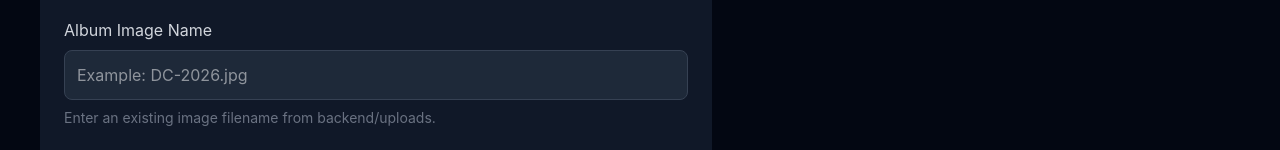
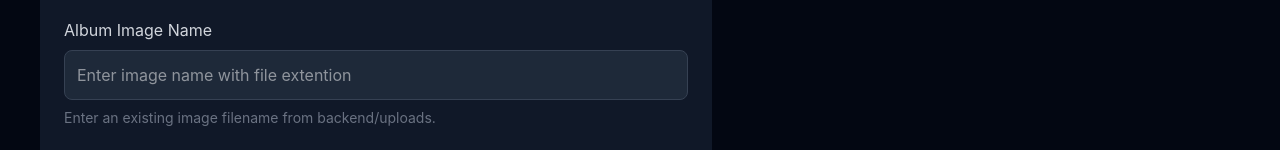
Before and after one commit to raghavendrathalari/vibe-music-player, a React (Vite) app in the folder frontend/: page /admin in a window 1280 px wide. Shown: the part 496-646 px from the top of the page. Built offline with nearby package versions, Linux system fonts and the light colour scheme; no server answers; sample sign-in values are in the browser's storage.

Commit message:
Update image filename handling

```diff
--- a/frontend/src/pages/Admin.jsx
+++ b/frontend/src/pages/Admin.jsx
@@ -278,7 +278,7 @@ function Admin() {
             <input
               type="text"
               name="image"
-              placeholder="Example: DC-2026.jpg"
+              placeholder="Enter image name with file extention"
               value={form.image}
               onChange={handleChange}
               required
```
